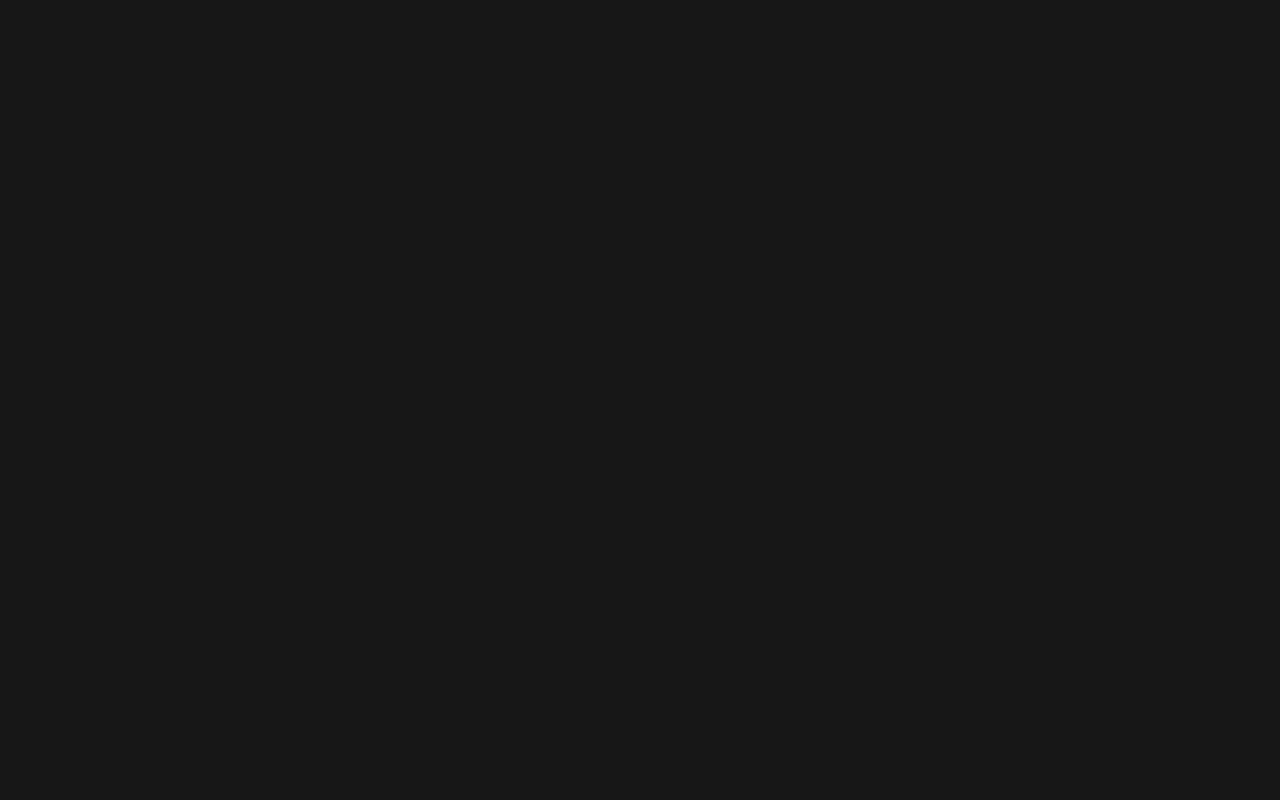
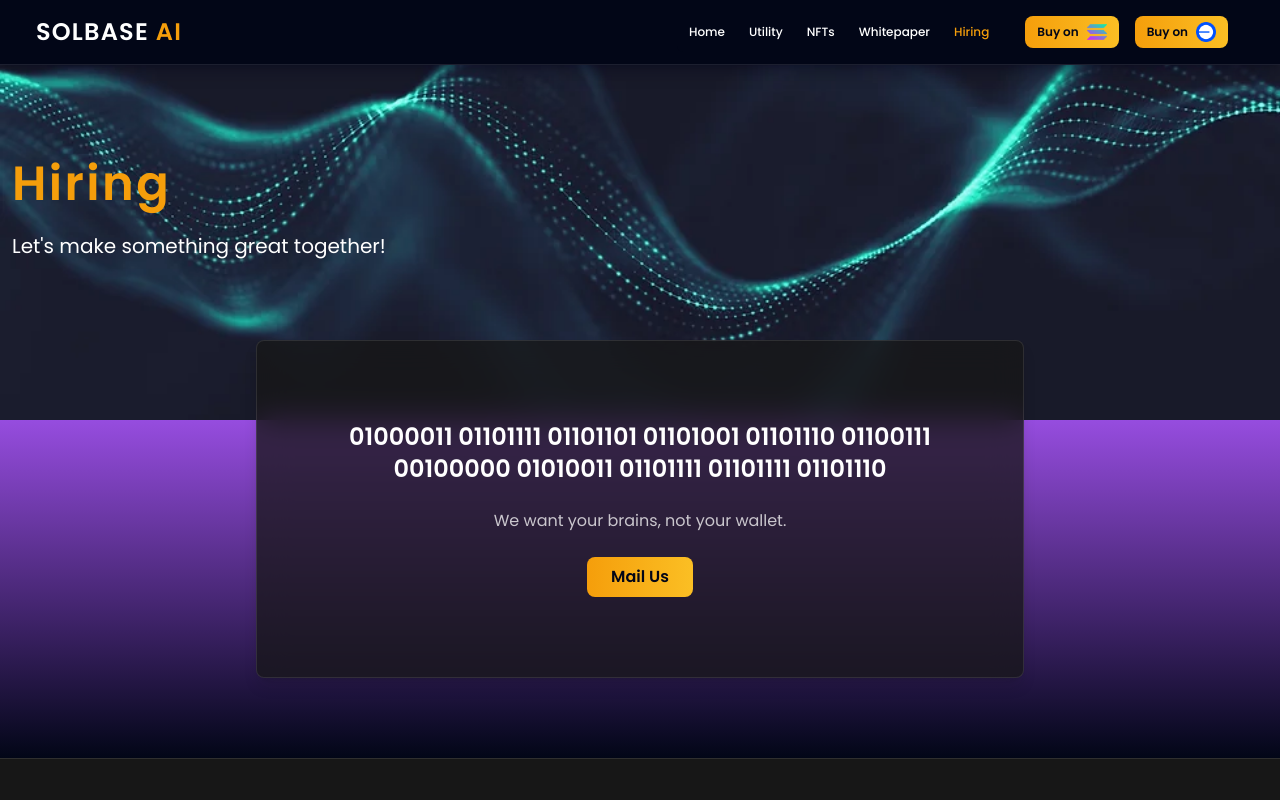
Before and after one commit to mamorshedalam/solBase, a React (Vite) app: page /hiring in a window 1280 px wide. Before the commit this address had no page. Shown: the top 800 px of the page. Built offline with nearby package versions, Linux system fonts and the light colour scheme.

Commit message:
hiring page added

```diff
--- a/src/layouts/rootLayout.jsx
+++ b/src/layouts/rootLayout.jsx
@@ -27,7 +27,6 @@ export default function RootLayout() {
                                         <li><NavLink to={`/nft`} className={({ isActive }) => isActive ? "lg:inline-block block p-3 text-amber-500" : "lg:inline-block block p-3 hover:text-amber-500"}>NFTs</NavLink></li>
                                         <li><NavLink to={`/whitepaper`} className={({ isActive }) => isActive ? "lg:inline-block block p-3 text-amber-500" : "lg:inline-block block p-3 hover:text-amber-500"}>Whitepaper</NavLink></li>
                                         <li><NavLink to={`/hiring`} className={({ isActive }) => isActive ? "lg:inline-block block p-3 text-amber-500" : "lg:inline-block block p-3 hover:text-amber-500"}>Hiring</NavLink></li>
-                                        <li><NavLink to={`/about`} className={({ isActive }) => isActive ? "lg:inline-block block p-3 text-amber-500" : "lg:inline-block block p-3 hover:text-amber-500"}>About</NavLink></li>
                                    </ul>
                               </nav>
                               <Button classes="flex items-center text-xs sm:px-5 !px-3 md:py-2.5 !py-1.5 sm:my-4 my-3 gap-2 sm:mr-4 mr-2">Buy on <img src={solImg} alt="sol" className="h-5" /></Button>
@@ -49,7 +48,6 @@ export default function RootLayout() {
                               <li><a href="" className="relative md:px-4 px-2 md:py-1 py-4 hover:text-amber-500 before:absolute md:before:hidden before:left-0 before:top-1/2 before:-translate-y-1/2 before:w-0.5 before:h-3 before:bg-amber-500">NFTs</a></li>
                               <li><a href="" className="relative md:px-4 px-2 md:py-1 py-4 hover:text-amber-500 before:absolute md:before:hidden before:left-0 before:top-1/2 before:-translate-y-1/2 before:w-0.5 before:h-3 before:bg-amber-500">Whitepaper</a></li>
                               <li><a href="" className="relative md:px-4 px-2 md:py-1 py-4 hover:text-amber-500 before:absolute md:before:hidden before:left-0 before:top-1/2 before:-translate-y-1/2 before:w-0.5 before:h-3 before:bg-amber-500">Hiring</a></li>
-                              <li><a href="" className="relative md:px-4 px-2 md:py-1 py-4 hover:text-amber-500 before:absolute md:before:hidden before:left-0 before:top-1/2 before:-translate-y-1/2 before:w-0.5 before:h-3 before:bg-amber-500">About</a></li>
                          </ul>
                          <div className="lg:w-1/5 md:w-2/5">
                               <h4 className="font-medium md:px-2">Follow Us</h4>
--- a/src/pages/errorPage.jsx
+++ b/src/pages/errorPage.jsx
@@ -1,3 +1,5 @@
 export default function ErrorPage() {
-     return (<></>)
+     return (<main>
+          <h2 className="md:py-40 py-28 sm:text-7xl text-3xl leading-loose text-center font-bold">404 <br /> ERROR</h2>
+     </main>)
 }
--- /dev/null
+++ b/src/pages/hiring.jsx
@@ -0,0 +1,20 @@
+import bgImg from "../assets/banner/neural.webp";
+export default function Hiring() {
+     return (
+          <main className="bg-gradient-to-t from-slate-950 via-purple-500 to-slate-950">
+               <section className="md:py-40 py-28 bg-cover bg-center bg-no-repeat" style={{ backgroundImage: `url(${bgImg})` }}>
+                    <div className="sl-container">
+                         <h2 className="sm:text-5xl text-4xl font-semibold text-amber-500 tracking-wider sm:mb-6 mb-4">Hiring</h2>
+                         <p className="lg:w-1/2 sm:text-xl text-base leading-loose">Let's make something great together!</p>
+                    </div>
+               </section>
+               <section className="md:pb-20 pb-10 md:-mt-20 -mt-16 px-2">
+                    <div className="max-w-3xl mx-auto text-center border border-white/10 rounded-lg bg-neutral-900/75 backdrop-blur-lg shadow-lg shadow-neutral-900/15 sm:py-20 lg:px-20 sm:px-10 py-10 px-5 ">
+                         <h3 className="sm:text-2xl text-xl font-semibold ">01000011 01101111 01101101 01101001 01101110 01100111 00100000 01010011 01101111 01101111 01101110</h3>
+                         <p className="text-white/75 sm:my-6 my-4">We want your brains, not your wallet.</p>
+                         <a href="" className="bg-gradient-to-r from-amber-500 to-amber-400 text-slate-950 py-2 px-6 rounded-lg font-semibold hover:text-white">Mail Us</a>
+                    </div>
+               </section>
+          </main>
+     )
+}
--- a/src/routes/root.jsx
+++ b/src/routes/root.jsx
@@ -4,6 +4,7 @@ import ErrorPage from "../pages/errorPage";
 import Home from "../pages/home";
 import Utility from "../pages/utility";
 import Nft from "../pages/nft";
+import Hiring from "../pages/hiring";
 
 const routes = createBrowserRouter([
      {
@@ -20,6 +21,10 @@ const routes = createBrowserRouter([
                     path: '/nft',
                     element: <Nft />
                },
+               {
+                    path: '/hiring',
+                    element: <Hiring />
+               },
           ]
      }
 ])
```
